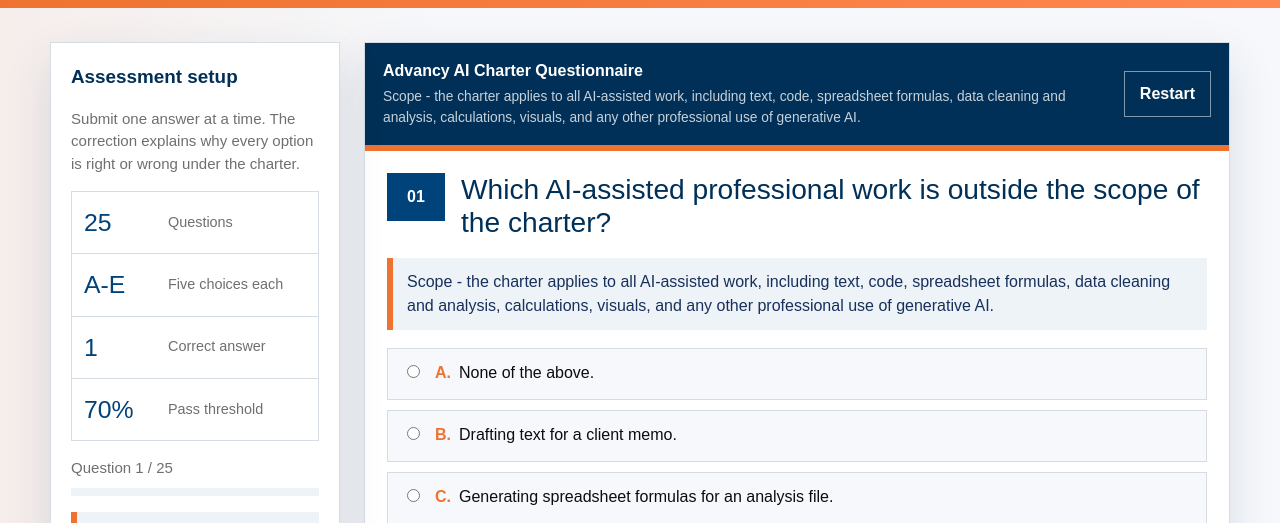
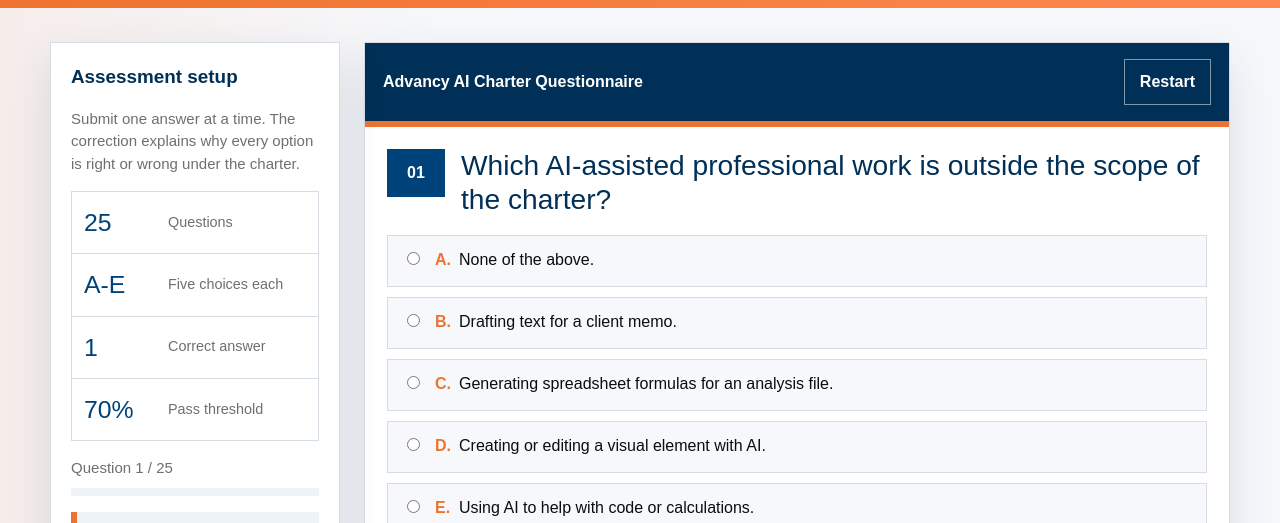
Before and after one commit to jjohana/advancy-ai-charter, a plain HTML site: page index.html in a window 1280 px wide. Shown: the part 199-722 px from the top of the page. Drawn offline with Linux system fonts and the light colour scheme.

Commit message:
Remove question source hints

```diff
--- a/app.js
+++ b/app.js
@@ -17,7 +17,6 @@
   const progressNode = document.querySelector("#progress");
   const progressFillNode = document.querySelector("#progress-fill");
   const scoreNode = document.querySelector("#score");
-  const sourceNode = document.querySelector("#question-source");
   const resultNode = document.querySelector("#result");
   const restartTopNode = document.querySelector("#restart-top");
   const firstNameNode = document.querySelector("#first-name");
@@ -379,7 +378,6 @@
 
   function renderQuestion() {
     const item = questions[currentIndex];
-    sourceNode.textContent = item.source;
     cardNode.innerHTML = "";
 
     const heading = document.createElement("div");
@@ -392,10 +390,6 @@
     const title = document.createElement("h2");
     title.textContent = item.q;
     heading.append(id, title);
-
-    const note = document.createElement("p");
-    note.className = "rule-note";
-    note.textContent = item.source;
 
     const answersNode = document.createElement("div");
     answersNode.className = "answers";
@@ -458,7 +452,7 @@
     restart.addEventListener("click", restartAssessment);
     actions.appendChild(restart);
 
-    cardNode.append(heading, note, answersNode, correction, actions);
+    cardNode.append(heading, answersNode, correction, actions);
     updateProgress();
     updateParticipantState();
   }
--- a/index.html
+++ b/index.html
@@ -9,7 +9,7 @@
   <title>Advancy AI Charter - Assessment</title>
   <meta name="description" content="Advancy AI Charter knowledge assessment with question-by-question correction." />
   <link rel="icon" href="assets/advancy-logo.png" />
-  <link rel="stylesheet" href="styles.css?v=20260621-2" />
+  <link rel="stylesheet" href="styles.css?v=20260621-3" />
 </head>
 <body>
   <header class="topline">
@@ -59,7 +59,6 @@
         <div class="quiz-toolbar">
           <div>
             <strong id="quiz-title">Advancy AI Charter Questionnaire</strong>
-            <span id="question-source">Charter basis</span>
           </div>
           <div class="toolbar-actions">
             <button type="button" class="button button-secondary" id="restart-top">Restart</button>
@@ -80,7 +79,7 @@
     </div>
   </footer>
 
-  <script src="questions.js?v=20260621-2"></script>
-  <script src="app.js?v=20260621-2"></script>
+  <script src="questions.js?v=20260621-3"></script>
+  <script src="app.js?v=20260621-3"></script>
 </body>
 </html>
--- a/styles.css
+++ b/styles.css
@@ -398,19 +398,12 @@ main {
   border-bottom: 6px solid var(--advancy-orange);
 }
 
-.quiz-toolbar strong,
-#question-source {
+.quiz-toolbar strong {
   display: block;
 }
 
 .quiz-toolbar strong {
   font-weight: 700;
-}
-
-#question-source {
-  margin-top: 4px;
-  color: rgba(255, 255, 255, 0.78);
-  font-size: 0.86rem;
 }
 
 .toolbar-actions {
@@ -496,14 +489,6 @@ main {
   font-size: clamp(1.25rem, 2.2vw, 1.8rem);
   font-weight: 400;
   line-height: 1.2;
-}
-
-.rule-note {
-  margin: 0;
-  padding: 12px 14px;
-  color: var(--advancy-blue-3);
-  background: var(--surface-strong);
-  border-left: 6px solid var(--advancy-orange);
 }
 
 .answers {
```
